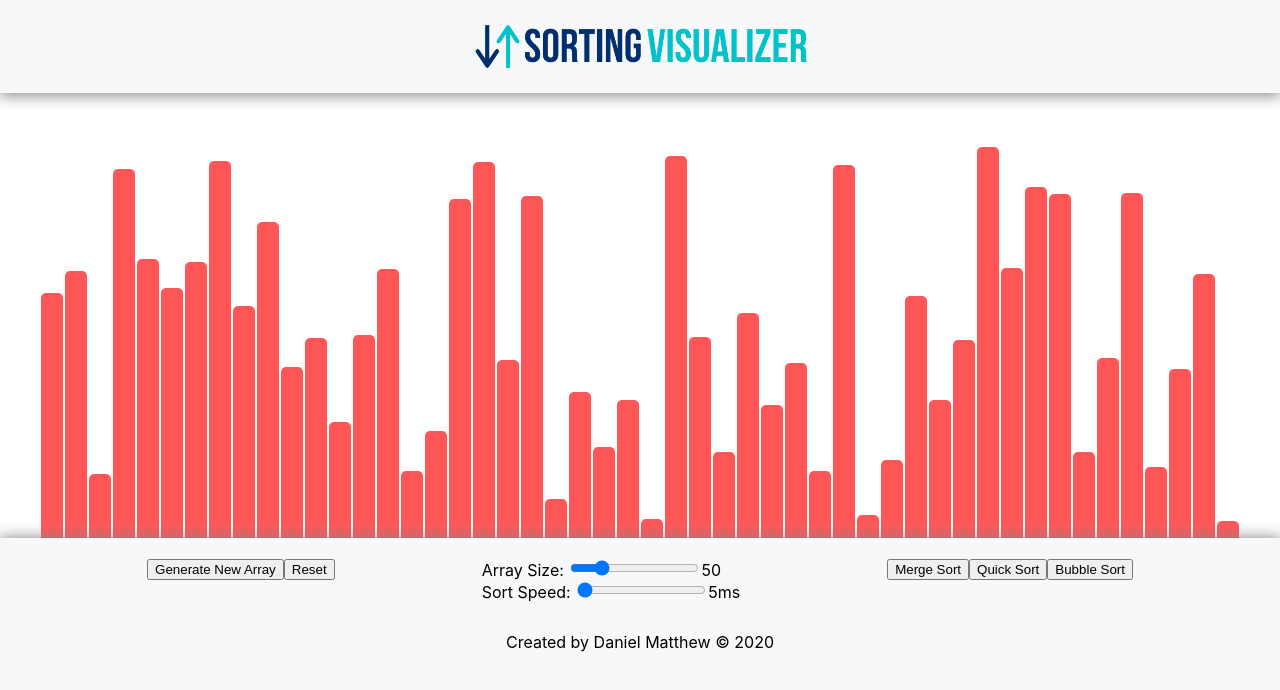
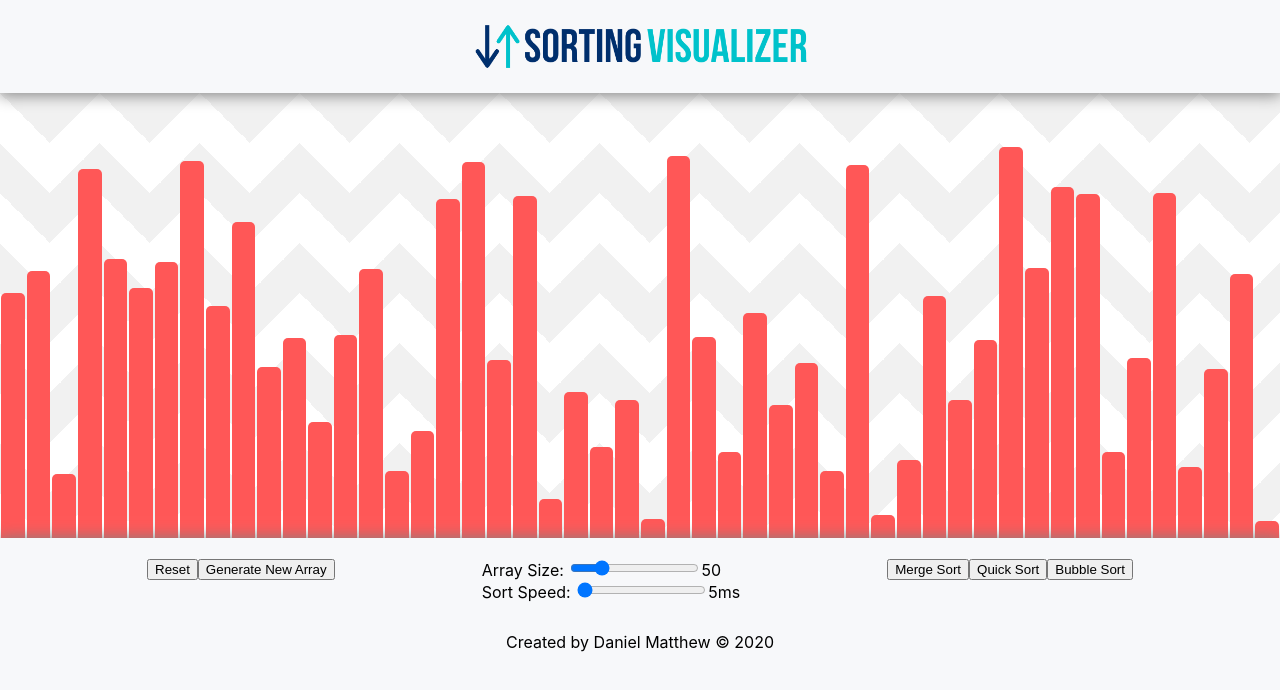
Before and after one commit to matthdan003/sorting_visualizer, a React (Create React App) app: page / in a window 1280 px wide. Shown: the top 690 px of the page. Built offline with nearby package versions, Linux system fonts and the light colour scheme.

Commit message:
updated css styling

```diff
--- a/src/views/Main.css
+++ b/src/views/Main.css
@@ -9,6 +9,7 @@ html,body {
     background-color:#f7f8fa;
     /* border-bottom: 2px solid rgb(6, 42, 94); */
     box-shadow: 0px 1px 15px 1px grey;
+    position: relative;
 }
 
 .logo {
@@ -21,8 +22,18 @@ html,body {
     justify-content: center;
     align-items: flex-end;
     height: 450px;
-    max-width: 1200px;
+    max-width: 100%;
     margin: 0px auto;
+
+    --stripe: #ffffff;
+    --bg: #f1f1f1;
+
+    background: linear-gradient(135deg, var(--bg) 25%, transparent 25%) -50px 0,
+    linear-gradient(225deg, var(--bg) 25%, transparent 25%) -50px 0,
+    linear-gradient(315deg, var(--bg) 25%, transparent 25%),
+    linear-gradient(45deg, var(--bg) 25%, transparent 25%);
+    background-size: 100px 100px;
+    background-color: var(--stripe);
 }
 .array-bar {
     width: 70px;
--- a/src/views/Main.js
+++ b/src/views/Main.js
@@ -201,8 +201,8 @@ export default () => {
 
                 <div id="controls">
                     <div className="resets">
+                        <button onClick={e => reloadPage()}>Reset</button>
                         <button onClick={e => generateArray()}>Generate New Array</button>
-                        <button onClick={e => reloadPage()}>Reset</button>
                     </div>
                     <div className="sliders">
                         <div className="array-size">
```
